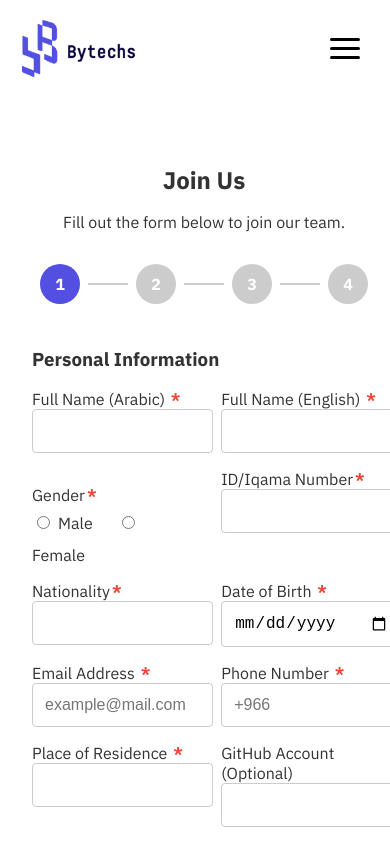
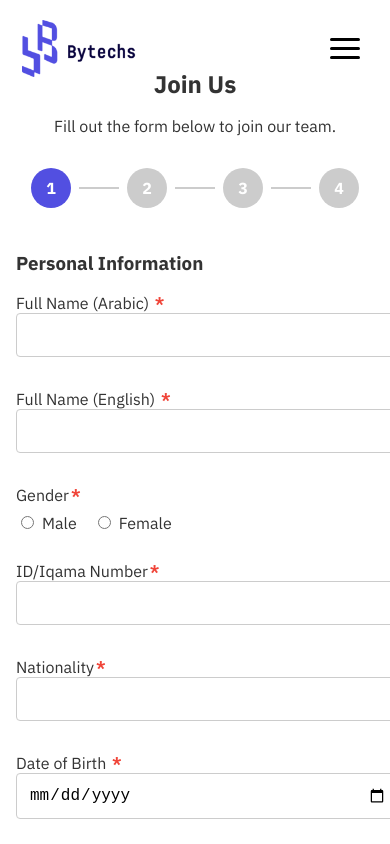
Before and after one commit to ByTechS-Platform/ByTechS-Website, a React (Create React App) app: page /join-us in a window 390 px wide. Shown: the top 844 px of the page. Built offline with nearby package versions, Linux system fonts and the light colour scheme.

Commit message:
Join us form is responsive

```diff
--- a/src/Components/JoinUs.js
+++ b/src/Components/JoinUs.js
@@ -34,16 +34,16 @@ const translations = {
   phone: { en: "Phone Number", ar: "رقم الهاتف" },
   residence: { en: "Place of Residence", ar: "مكان الإقامة" },
   githubAccounts: {
-    en: "GitHub Account (Optional)",
-    ar: "GitHub، (اختياري)",
+    en: "GitHub Account  ",
+    ar: "GitHub،  ",
   },
   linkedInbAccounts: {
-    en: "LinkedIn Account (Optional)",
-    ar: "LinkedIn (اختياري)",
+    en: "LinkedIn Account  ",
+    ar: "LinkedIn  ",
   },
   otherLink: {
-    en: "Portfolio or other account (Optional)",
-    ar: "الحسابات المهنية (اختياري)",
+    en: "Portfolio or other account  ",
+    ar: "الحسابات المهنية  ",
   },
   academicInfo: {
     en: "Academic, Professional & Experience Information",
@@ -75,12 +75,12 @@ const translations = {
     ar: "لماذا تريد الانضمام إلى ByTechS؟",
   },
   hearAbout: {
-    en: "Where did you hear about ByTechS? (Optional)",
-    ar: "من أين سمعت عن ByTechS؟ (اختياري)",
+    en: "Where did you hear about ByTechS?  ",
+    ar: "من أين سمعت عن ByTechS؟  ",
   },
   expectation: {
-    en: "What do you expect the initiative to offer you? (Optional)",
-    ar: "ماذا تتوقع أن تقدم لك المبادرة؟ (اختياري)",
+    en: "What do you expect the initiative to offer you?  ",
+    ar: "ماذا تتوقع أن تقدم لك المبادرة؟  ",
   },
   commitment: {
     en: "I pledge to adhere to the values and principles of ByTechS and work as a team member in alignment with the group’s vision and objectives.",
@@ -451,7 +451,11 @@ const JoinUs = () => {
                   </div>
                   {/* <div className="input-field"> */}
                   <div className="radio-group">
-                    <p>
+                    <p
+                      className={`${
+                        language === "ar" ? "align-right" : "align-left"
+                      }`}
+                    >
                       {translations.gender[language]}
                       <span className="required">*</span>
                     </p>{" "}
@@ -658,7 +662,11 @@ const JoinUs = () => {
                 </div>
                 <div className="input-field">
                   <div className="radio-group">
-                    <p>
+                    <p
+                      className={`${
+                        language === "ar" ? "align-right" : "align-left"
+                      }`}
+                    >
                       {translations.certificatesQuestion[language]}{" "}
                       <span className="required">*</span>
                     </p>
@@ -705,7 +713,11 @@ const JoinUs = () => {
 
                 <div className="input-field">
                   <div className="radio-group">
-                    <p>
+                    <p
+                      className={`${
+                        language === "ar" ? "align-right" : "align-left"
+                      }`}
+                    >
                       {translations.experienceQuestion[language]}{" "}
                       <span className="required">*</span>
                     </p>
@@ -806,58 +818,6 @@ const JoinUs = () => {
                   ></textarea>
                 </div>
 
-                {/* <div className="radio-group">
-                  <p>{translations.commitment[language]}</p>
-                  <label>
-                    <input
-                      type="radio"
-                      name="commitment"
-                      value="Yes"
-                      checked={formData.commitment === "Yes"}
-                      onChange={handleChange}
-                      required
-                    />
-                    {translations.yes[language]}
-                  </label>
-                  <label>
-                    <input
-                      type="radio"
-                      name="commitment"
-                      value="No"
-                      checked={formData.commitment === "No"}
-                      onChange={handleChange}
-                      required
-                    />
-                    {translations.no[language]}
-                  </label>
-                </div>
-
-                <div className="radio-group">
-                  <p>{translations.terms[language]}</p>
-                  <label>
-                    <input
-                      type="radio"
-                      name="terms"
-                      value="Yes"
-                      checked={formData.terms === "Yes"}
-                      onChange={handleChange}
-                      required
-                    />
-                    {translations.yes[language]}
-                  </label>
-                  <label>
-                    <input
-                      type="radio"
-                      name="terms"
-                      value="No"
-                      checked={formData.terms === "No"}
-                      onChange={handleChange}
-                      required
-                    />
-                    {translations.no[language]}
-                  </label>
-                </div> */}
-
                 <div className="navigation-buttons">
                   <button type="button" onClick={prevStep}>
                     {translations.back[language]}
@@ -882,10 +842,12 @@ const JoinUs = () => {
                   type="button"
                 >
                   <span
-                    data-en="To know more details about communities click here"
-                    data-ar="لتعرف اكثر عن المجتمعات اضغط هنا"
+                    data-en="For more details about communities click here"
+                    data-ar="لتفاصيل اكثر عن المجتمعات اضغط هنا"
                   >
-                    To know more details about communities click here
+                    {language === "ar"
+                      ? "لتفاصيل اكثر عن المجتمعات اضغط هنا"
+                      : "For more details about communities click here"}
                   </span>
                 </button>
                 <div className="community-cards">
@@ -912,7 +874,11 @@ const JoinUs = () => {
                 </div>
 
                 <div className="radio-group">
-                  <p>
+                  <p
+                    className={`${
+                      language === "ar" ? "align-right" : "align-left"
+                    }`}
+                  >
                     {translations.commitment[language]}
                     <span className="required">*</span>
                   </p>
@@ -941,7 +907,11 @@ const JoinUs = () => {
                 </div>
 
                 <div className="radio-group">
-                  <p>
+                  <p
+                    className={`${
+                      language === "ar" ? "align-right" : "align-left"
+                    }`}
+                  >
                     {translations.terms[language]}
                     <span className="required">*</span>
                   </p>
--- a/src/Styles/JoinUs.scss
+++ b/src/Styles/JoinUs.scss
@@ -1,5 +1,8 @@
 @import "./variables";
 
+// ======================================================
+// Container & Illustration
+// ======================================================
 .join-us-section {
   background-color: $white;
   display: flex;
@@ -21,6 +24,9 @@
   }
 }
 
+// ======================================================
+// Main Content Page
+// ======================================================
 .join-us-page {
   flex: 2;
   max-width: 800px;
@@ -45,16 +51,19 @@
     flex-direction: row;
     flex-wrap: wrap;
     justify-content: space-between;
+
     .input-field {
       width: 45%;
     }
   }
 
+  // ------------------------------------------------------
+  // Steps Indicator
+  // ------------------------------------------------------
   .steps-indicator {
     display: flex;
     justify-content: center;
     margin-bottom: 1.5rem;
-  }
 
     .step-indicator {
       width: 40px;
@@ -68,6 +77,13 @@
       margin: 0 0.5rem;
       font-weight: bold;
       transition: background-color 0.3s ease;
+
+      &.active {
+        background-color: $prime;
+      }
+      &.completed {
+        background-color: $prime-light;
+      }
     }
 
     .step-indicator-line {
@@ -76,22 +92,18 @@
       background-color: #ccc;
       margin: auto 0;
       transition: background-color 0.3s ease;
-  }
-  // .step-indicator-line.active {
-  //   background-color: $prime-active;
-  // }
 
-  .step-indicator.active {
-    background-color: $prime;
-  }
-  .step-indicator.completed,
-  .step-indicator-line.completed,
-  .step-indicator-line.active {
+      &.active,
+      &.completed {
         background-color: $prime-light;
       }
     }
+  }
+}
 
-// Styles for the form
+// ======================================================
+// Form Styles
+// ======================================================
 .join-us-form {
   display: flex;
   flex-direction: column;
@@ -99,7 +111,6 @@
   .comumunities-details-button {
     background: none;
     border: none;
-    // text-decoration: underline;
     cursor: pointer;
   }
 
@@ -119,13 +130,11 @@
     border: 1px solid #ccc;
     border-radius: 4px;
     transition: border-color 0.3s ease;
-  }
 
-  input:focus,
-  textarea:focus,
-  select:focus {
+    &:focus {
       outline: none;
       border-color: #007bff;
+    }
   }
 
   textarea {
@@ -139,13 +148,19 @@
 
     p {
       margin-bottom: 0.5rem;
-      text-align: left;
+      margin-top: 0;
+
+      .align-left{
+        text-align: left !important;
+      }
+      .align-right{
+        text-align: right !important;
+      }
     }
 
     label {
       margin-right: 1.5rem;
       cursor: pointer;
-      // display: flex;
 
       input {
         margin-right: 0.5rem;
@@ -208,7 +223,7 @@
 
       &:hover {
         transform: translateY(-5px);
-        border-color: #007bff;
+        border-color: $prime-hover;
       }
 
       &.selected {
@@ -231,6 +246,55 @@
   }
 }
 
-.step-4 .radio-group, .step-2 .radio-group{
+// These rules adjust the width of radio groups in steps 2 and 4.
+.step-4 .radio-group,
+.step-2 .radio-group {
   width: 100%;
 }
+
+// ======================================================
+// Responsive Styles
+// ======================================================
+@media (max-width: 768px) {
+  .join-us-section {
+    flex-direction: column;
+    align-items: center;
+
+    .illustration {
+      display: none !important;
+    }
+  }
+
+  .join-us-page {
+    margin: 2rem auto;
+    padding: 1rem;
+
+    .form-group {
+      flex-direction: column;
+
+      .input-field {
+        width: 100%;
+        margin-bottom: 1rem;
+      }
+    }
+
+    .steps-indicator {
+      flex-wrap: wrap;
+    }
+  }
+
+  .join-us-form {
+    .radio-group {
+      width: 100%;
+      label {
+        margin-right: 1rem;
+      }
+    }
+
+    .community-cards {
+      .community-card {
+        flex: 1 1 100%;
+      }
+    }
+  }
+}
```
Lines whose indentation alone changed are shown as unchanged.
